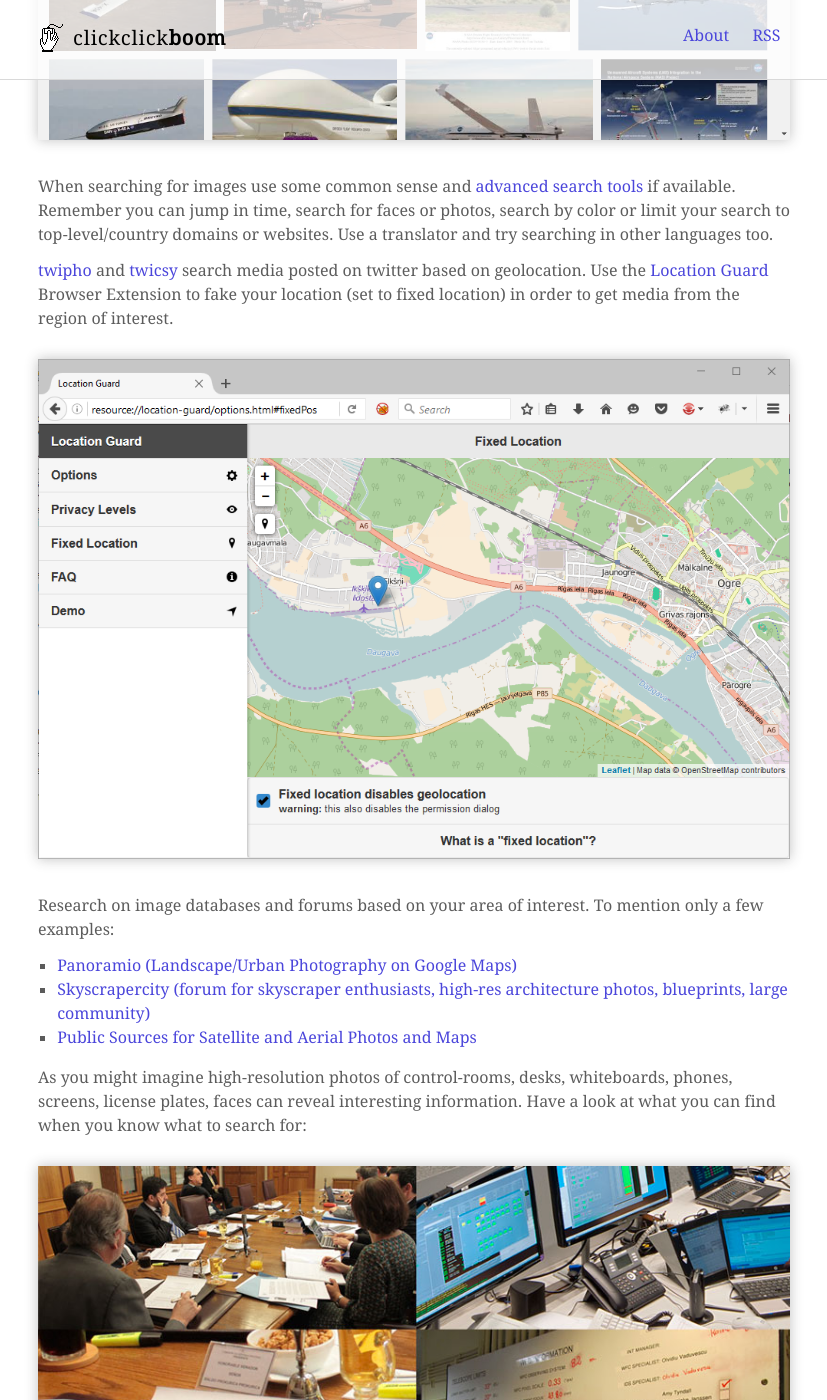
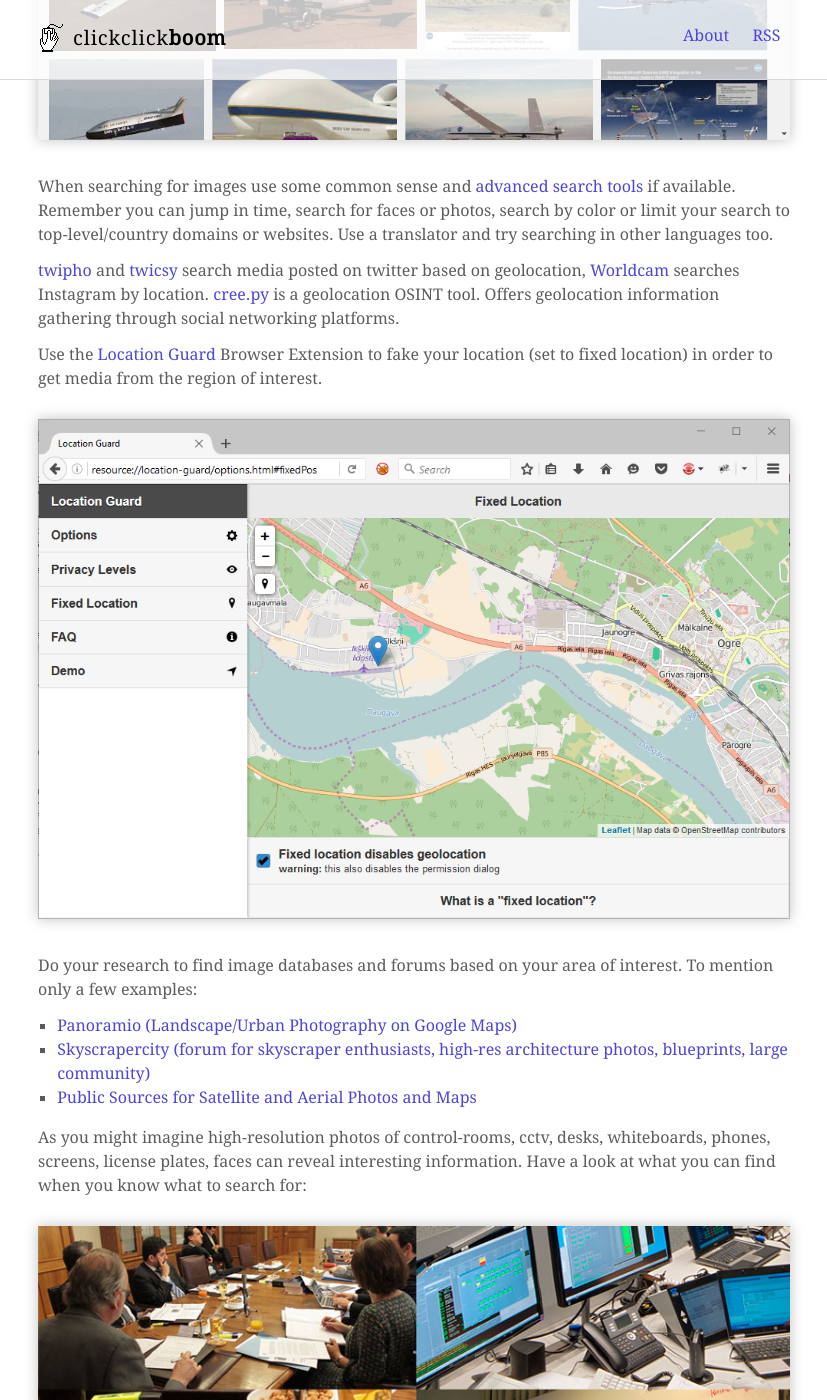
Before and after one commit to mrpnkt/mrpnkt.github.io, a Jekyll site: the page built from _posts/2016-07-06-incomplete-guide-to-image-research.md, in a window 1280 px wide and 1400 px high, scrolled down 934 px. Shown: the whole window, without its empty margins (226-1053 px from the left). Built offline with Jekyll 4.4.1, drawn with Linux system fonts in a browser that asks for light colours.

Commit message:
Update 2016-07-06-incomplete-guide-to-image-research.md

```diff
--- a/_posts/2016-07-06-incomplete-guide-to-image-research.md
+++ b/_posts/2016-07-06-incomplete-guide-to-image-research.md
@@ -19,17 +19,19 @@ If you are searching for images there is more than [Google](https://images.googl
 
 When searching for images use some common sense and [advanced search tools](https://images.google.com/advanced_image_search?hl=uz) if available. Remember you can jump in time, search for faces or photos, search by color or limit your search to top-level/country domains or websites. Use a translator and try searching in other languages too.
 
-[twipho](https://twipho.net/) and [twicsy](http://twicsy.com/) search media posted on twitter based on geolocation. Use the [Location Guard](https://github.com/chatziko/location-guard) Browser Extension to fake your location (set to fixed location) in order to get media from the region of interest.
+[twipho](https://twipho.net/) and [twicsy](http://twicsy.com/) search media posted on twitter based on geolocation, [Worldcam](http://worldc.am/) searches Instagram by location. [cree.py](http://www.geocreepy.com) is a geolocation OSINT tool. Offers geolocation information gathering through social networking platforms.
+
+Use the [Location Guard](https://github.com/chatziko/location-guard) Browser Extension to fake your location (set to fixed location) in order to get media from the region of interest.
 
 ![]({{ site.baseurl }}/forestryio/images/LocationGuard.png)
 
-Research on image databases and forums based on your area of interest. To mention only a few examples:
+Do your research to find image databases and forums based on your area of interest. To mention only a few examples:
 
 * [Panoramio (Landscape/Urban Photography on Google Maps)](http://www.panoramio.com/)
 * [Skyscrapercity (forum for skyscraper enthusiasts, high-res architecture photos, blueprints, large community)](http://www.skyscrapercity.com/)
 * [Public Sources for Satellite and Aerial Photos and Maps](https://cryptome.org/gis-sources.htm)
 
-As you might imagine high-resolution photos of control-rooms, desks, whiteboards, phones, screens, license plates, faces can reveal interesting information. Have a look at what you can find when you know what to search for:
+As you might imagine high-resolution photos of control-rooms, cctv, desks, whiteboards, phones, screens, license plates, faces can reveal interesting information. Have a look at what you can find when you know what to search for:
 
 ![]({{ site.baseurl }}/forestryio/images/whattosearchfor.jpg)
 
```
